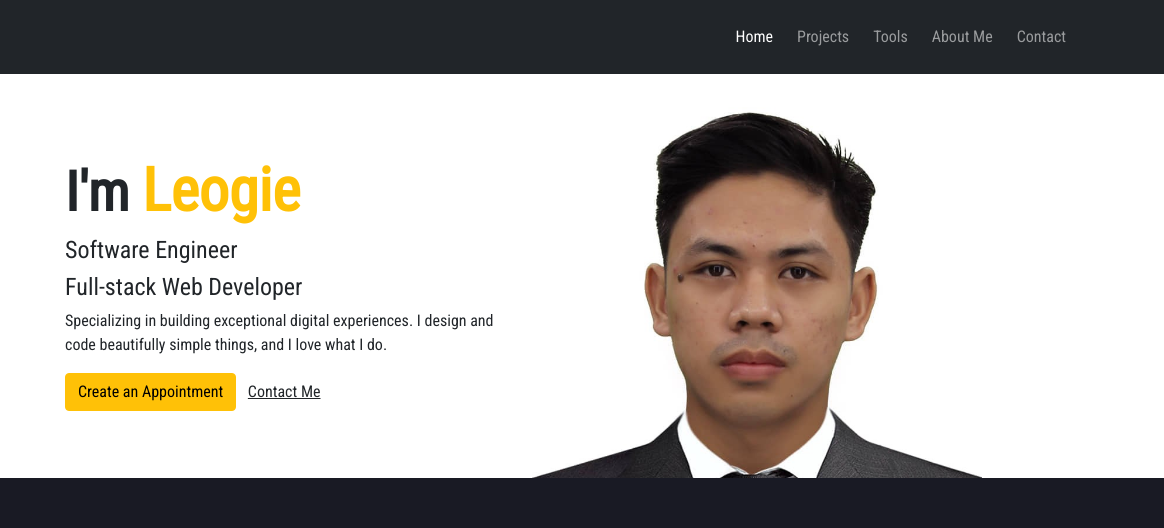
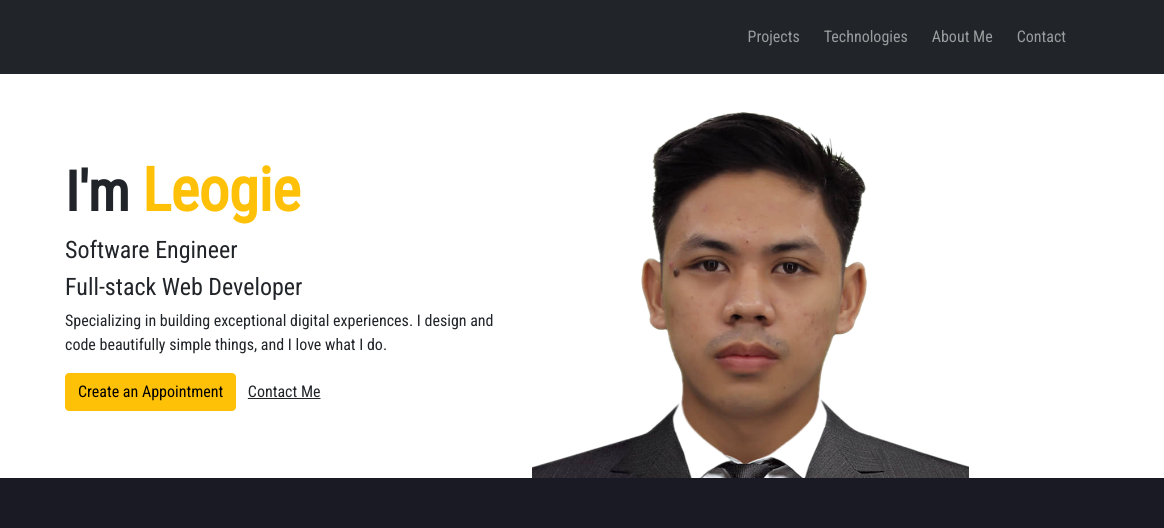
Before and after one commit to ldelapenavertere/web-portfolio, a plain HTML site: page index.html in a window 1280 px wide. Shown: the top 528 px of the page, 116-1280 px from the left. Drawn offline with nearby package versions, Linux system fonts and the light colour scheme.

Commit message:
Additional Changes

```diff
--- a/index.html
+++ b/index.html
@@ -38,13 +38,10 @@
       <div class="collapse navbar-collapse" id="navbarNav">
         <ul class="navbar-nav ms-auto">
           <li class="nav-item me-2">
-            <a class="nav-link active" aria-current="page" href="#home-section">Home</a>
-          </li>
-          <li class="nav-item me-2">
             <a class="nav-link" href="#content-section">Projects</a>
           </li>
           <li class="nav-item me-2">
-            <a class="nav-link" href="#tools-section">Tools</a>
+            <a class="nav-link" href="#tools-section">Technologies</a>
           </li>
           <li class="nav-item me-2">
             <a class="nav-link" aria-current="page" href="#aboutme-section">About Me</a>
@@ -62,7 +59,7 @@
 
   <div class="container" id="home-section">
     <div class="row mt-4">
-      <div class="col-12 ps-3 col-md-6 pt-md-5 col-lg-5 offset-lg-1" data-aos="fade-right">
+      <div class="col-12 ps-3 col-md-6 pt-md-5 col-lg-5 offset-lg-1 mb-5" data-aos="fade-right">
         <div id="profile-welcome">I'm <span id="profile-name">Leogie</span></div>
         <h4>Software Engineer</h4>
         <h4>Full-stack Web Developer</h4>
@@ -72,8 +69,8 @@
         <!-- <button class="btn btn-link text-dark">Contact me</button> -->
         <a href="#contact-section" class="text-dark mx-2">Contact Me</a>
       </div>
-      <div class="col-12 col-md-6 col-lg-6 px-2 p-md-none" data-aos="fade-up">
-        <img src="./images/profile-pic.jpg" class="img-fluid" id="profile-picture">
+      <div class="col-12 col-md-6 col-lg-6 px-2 p-md-none d-none d-md-inline-block" data-aos="fade-up">
+        <img src="./images/profile-pic-transparent.png" class="img-fluid" id="profile-picture">
         <!-- <img src="./images/profile-pic-transparent-3.png" class="img-fluid" id="profile-picture"> -->
       </div>
     </div>
@@ -134,7 +131,7 @@
     <hr class="text-light">
     <div class="mt-2 mb-5" id="tools-section">
       <h1 class="offset-1 text-light">
-        <span class="section-head">Tools</span>
+        <span class="section-head">Technologies</span>
       </h1>
       <div class="container mt-5">
         <div class="row text-container">
```
Also changed, not shown: images/gordon_ramsay.webp (deleted).
